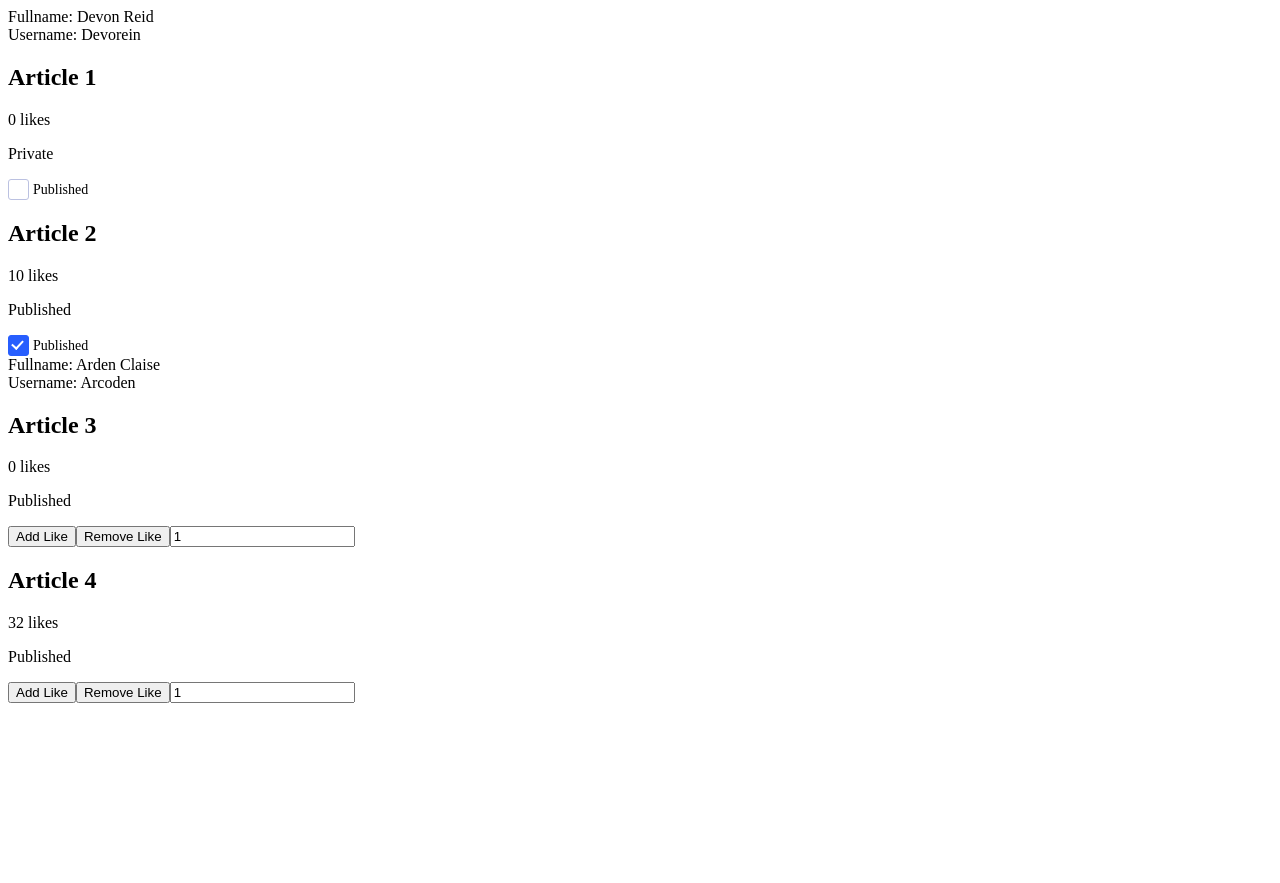
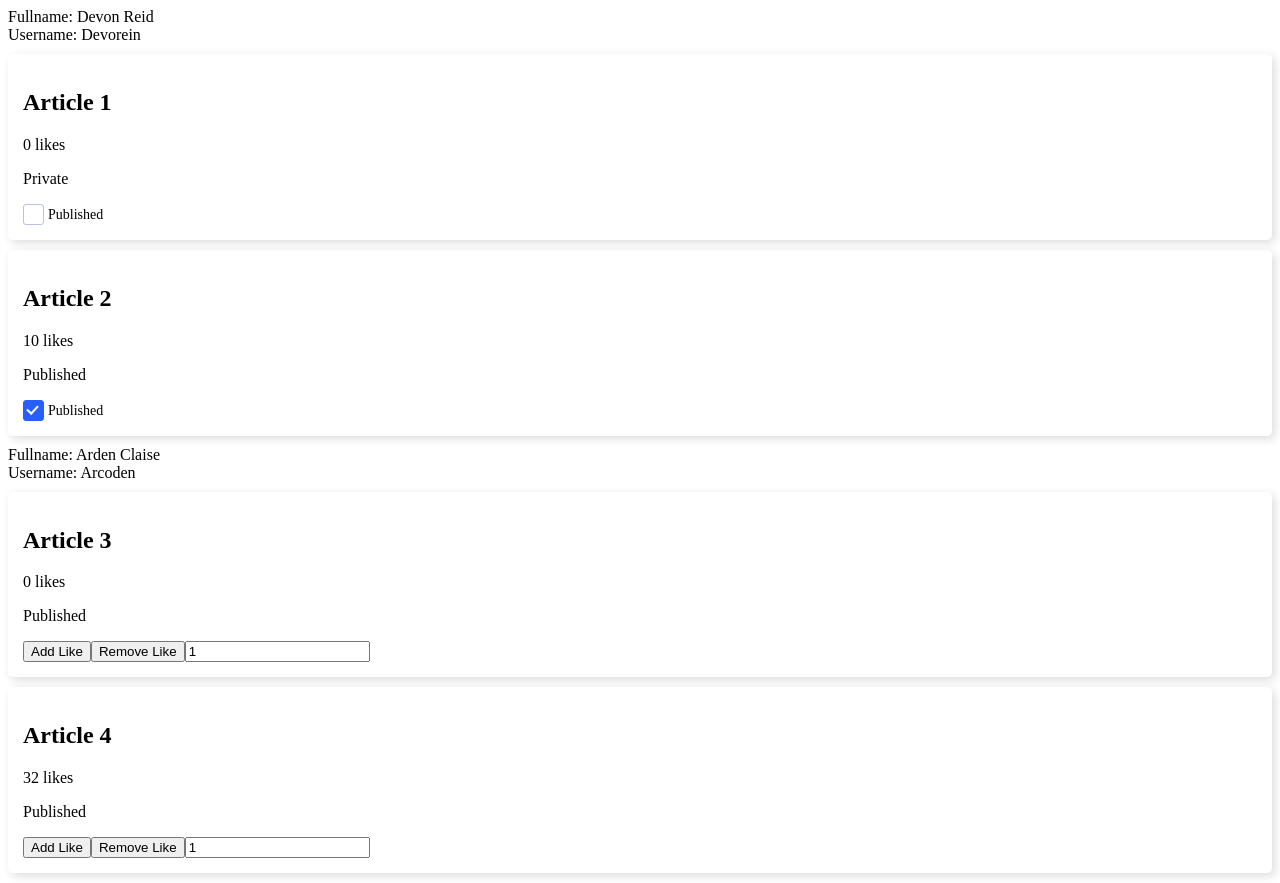
Before and after one commit to Devorein/vue-init, a Vue app: page / in a window 1280 px wide. Before the commit the page ends 800 px from the top, so only its background shows below. Built offline with nearby package versions, Linux system fonts and the light colour scheme.

Commit message:
Added Card component as Slot

```diff
--- a/src/components/Article.vue
+++ b/src/components/Article.vue
@@ -1,5 +1,6 @@
 <template>
   <div>
+    <Card>
       <h2 v-bind="$attrs">{{article.title}}</h2>
       <p>{{article.likes}} likes</p>
       <p>{{ article.published ? "Published" : "Private"}}</p>
@@ -11,18 +12,21 @@
       <template v-else>
         <Checkbox :checked="article.published" label="Published" @click="publish"/>
       </template>
+    </Card>
   </div>
 </template>
 
 <script>
   import Checkbox from "./Checkbox.vue";
+  import Card from "./Card.vue";
   export default {
     name: 'Article',
     props: ['article'],
     inheritAttrs: false,
     inject: ['logged', 'loggedInUser', 'users'],
     components: {
-      Checkbox
+      Checkbox,
+      Card
     },
     data(){
       return {
--- /dev/null
+++ b/src/components/Card.vue
@@ -0,0 +1,20 @@
+<template>
+  <div class="Card">
+    <slot></slot>
+  </div>
+</template>
+
+<script>
+  export default {
+    name: 'Card',
+  }
+</script>
+
+<style scoped>
+div.Card{
+  padding: 15px;
+  border-radius: 5px;
+  box-shadow: 3px 3px 10px #ddd;
+  margin: 10px 0px;
+}
+</style>
```
Lines whose indentation alone changed are shown as unchanged.
